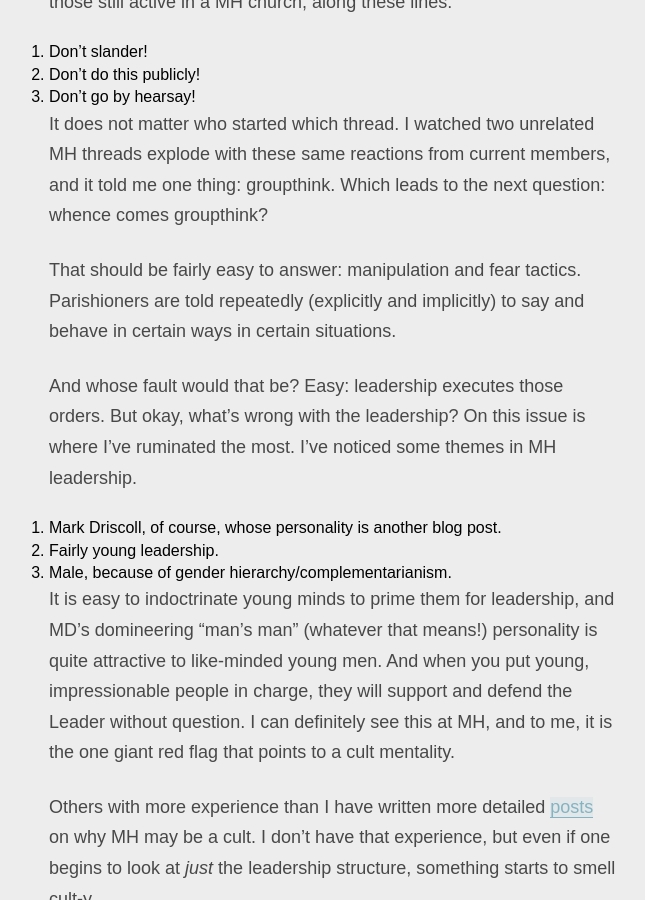
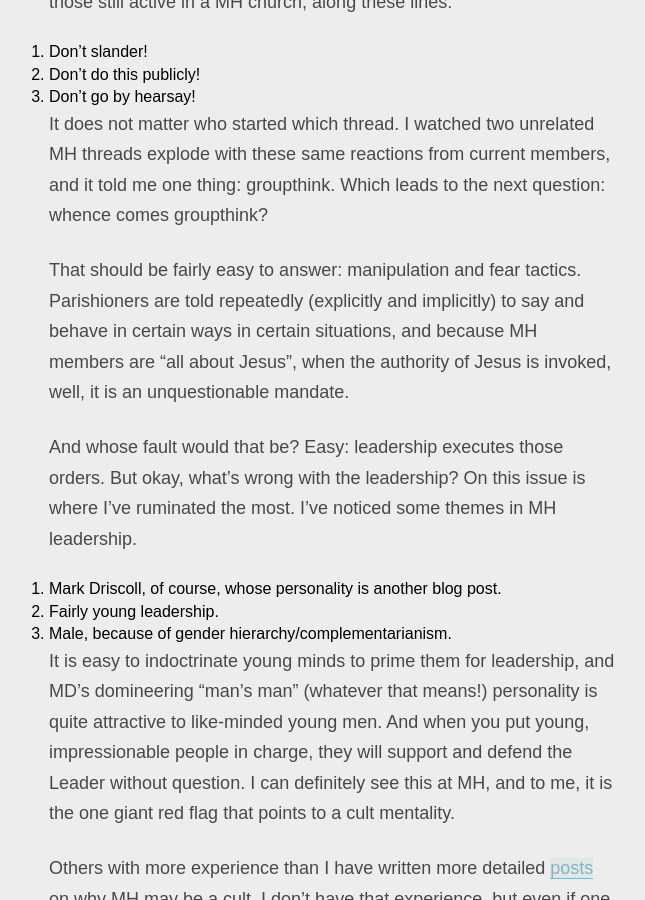
Before and after one commit to sabrinapeters/sdrp.old, a Jekyll site: the page built from _posts/2014-06-02-MH-groupthink.md, in a window 1280 px wide and 900 px high, scrolled down 941 px. Shown: the whole window, without its empty margins (307-952 px from the left). Built offline with Jekyll 4.4.1, drawn with Linux system fonts in a browser that asks for light colours; comment, search, counter and statistics services are not loaded.

Commit message:
okay final updates to MH post

```diff
--- a/_posts/2014-06-02-MH-groupthink.md
+++ b/_posts/2014-06-02-MH-groupthink.md
@@ -21,7 +21,7 @@ Every time I observe a post on FB about Mars Hill (MH) and/or Mark Driscoll (MD)
 
 It does not matter who started which thread. I watched two unrelated MH threads explode with these same reactions from current members, and it told me one thing: groupthink. Which leads to the next question: whence comes groupthink?
 
-That should be fairly easy to answer: manipulation and fear tactics. Parishioners are told repeatedly (explicitly and implicitly) to say and behave in certain ways in certain situations.
+That should be fairly easy to answer: manipulation and fear tactics. Parishioners are told repeatedly (explicitly and implicitly) to say and behave in certain ways in certain situations, and because MH members are "all about Jesus", when the authority of Jesus is invoked, well, it is an unquestionable mandate.
 
 And whose fault would that be? Easy: leadership executes those orders. But okay, what's wrong with the leadership? On this issue is where I've ruminated the most. I've noticed some themes in MH leadership.
 
```
